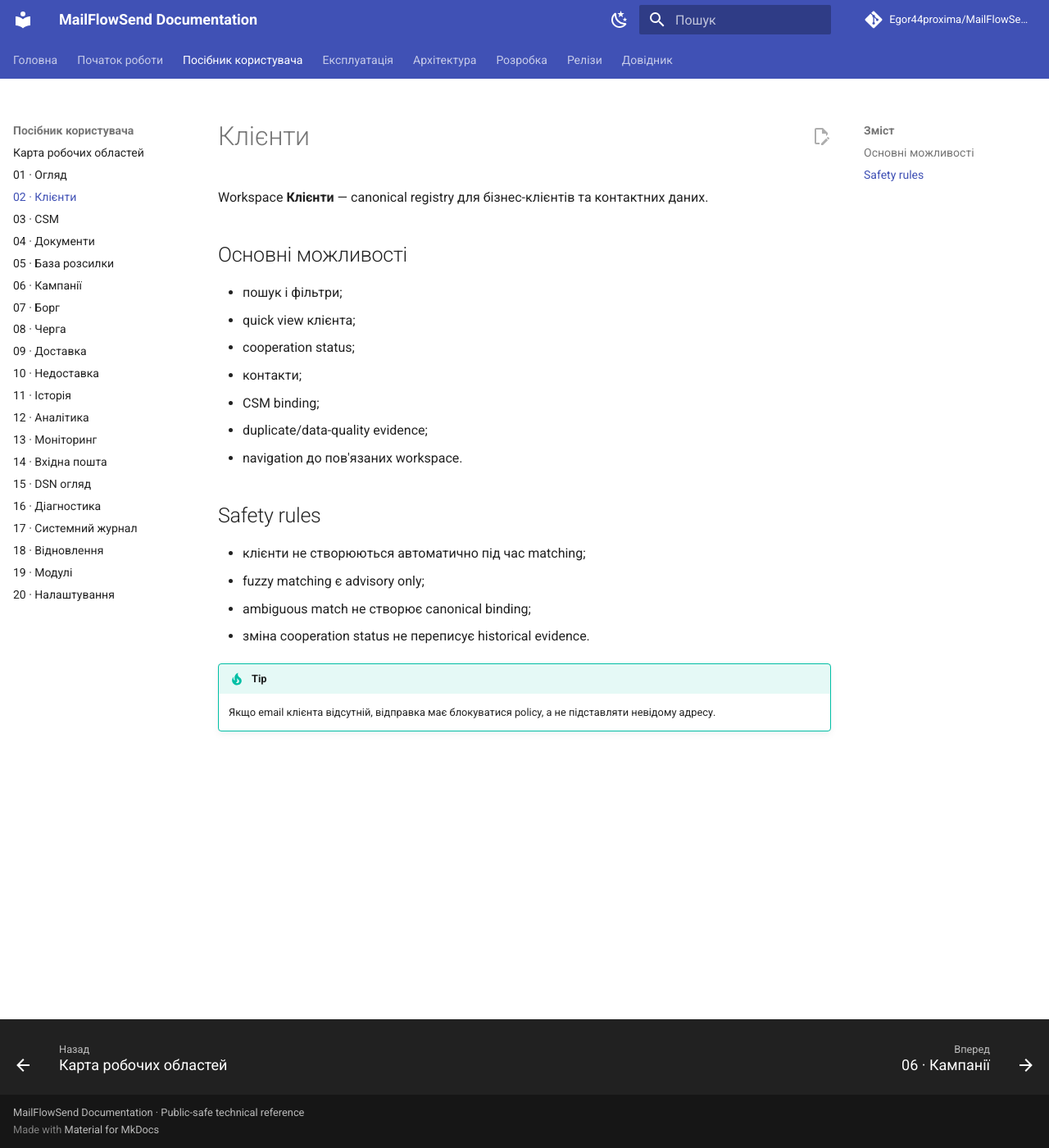
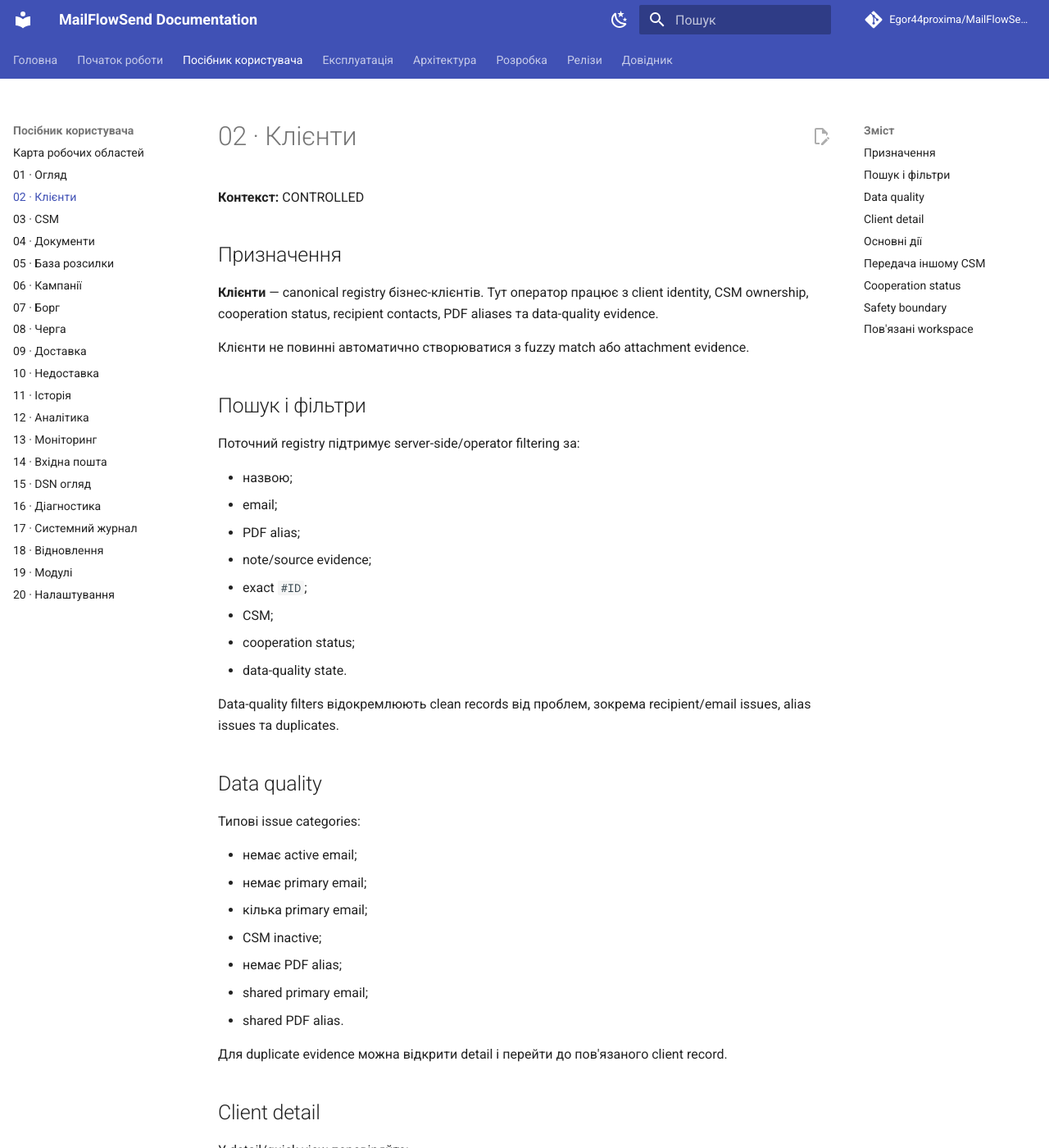
Before and after one commit to Egor44proxima/MailFlowSend-Docs, an MkDocs documentation site: the page built from docs/user-guide/clients.md, in a window 1280 px wide and 1400 px high. Shown: the whole window at 82% size. Built offline with MkDocs 1.6.1 and Material for MkDocs 9.7.7, drawn with Linux system fonts in a browser that asks for light colours; comment, search, counter and statistics services are not loaded; some of the changed text lies outside the part shown.

Commit message:
docs: expand manual workspaces 01-05

```diff
--- a/docs/user-guide/clients.md
+++ b/docs/user-guide/clients.md
@@ -1,23 +1,95 @@
-# Клієнти
+# 02 · Клієнти
 
-Workspace **Клієнти** — canonical registry для бізнес-клієнтів та контактних даних.
+**Контекст:** CONTROLLED
 
-## Основні можливості
+## Призначення
 
-- пошук і фільтри;
-- quick view клієнта;
+**Клієнти** — canonical registry бізнес-клієнтів. Тут оператор працює з client identity, CSM ownership, cooperation status, recipient contacts, PDF aliases та data-quality evidence.
+
+Клієнти не повинні автоматично створюватися з fuzzy match або attachment evidence.
+
+## Пошук і фільтри
+
+Поточний registry підтримує server-side/operator filtering за:
+
+- назвою;
+- email;
+- PDF alias;
+- note/source evidence;
+- exact `#ID`;
+- CSM;
 - cooperation status;
-- контакти;
-- CSM binding;
-- duplicate/data-quality evidence;
-- navigation до пов'язаних workspace.
+- data-quality state.
 
-## Safety rules
+Data-quality filters відокремлюють clean records від проблем, зокрема recipient/email issues, alias issues та duplicates.
 
-- клієнти не створюються автоматично під час matching;
-- fuzzy matching є advisory only;
-- ambiguous match не створює canonical binding;
-- зміна cooperation status не переписує historical evidence.
+## Data quality
 
-!!! tip
-    Якщо email клієнта відсутній, відправка має блокуватися policy, а не підставляти невідому адресу.
+Типові issue categories:
+
+- немає active email;
+- немає primary email;
+- кілька primary email;
+- CSM inactive;
+- немає PDF alias;
+- shared primary email;
+- shared PDF alias.
+
+Для duplicate evidence можна відкрити detail і перейти до пов'язаного client record.
+
+## Client detail
+
+У detail/quick view перевіряйте:
+
+- canonical client ID;
+- display name;
+- CSM;
+- cooperation status;
+- primary/active contacts;
+- aliases;
+- data-quality evidence;
+- audit/history для контрольованих змін.
+
+## Основні дії
+
+Залежно від стану запису UI дозволяє:
+
+- відкрити client detail;
+- керувати контактами;
+- змінювати cooperation status через explicit action;
+- передати клієнта іншому CSM;
+- переглядати duplicate/data-quality evidence;
+- виконувати accepted legacy import/reconciliation flow.
+
+## Передача іншому CSM
+
+Canonical transfer змінює **ownership**, а не client identity.
+
+~~~text
+client ID              зберігається
+contacts               зберігаються
+PDF aliases            зберігаються
+historical evidence    зберігається
+current CSM            змінюється
+~~~
+
+Для transfer потрібні valid target CSM та explicit reason. Transfer audit є окремим evidence.
+
+## Cooperation status
+
+Статус **Припинено / STOPPED** блокує майбутню участь у відповідних send flows згідно з campaign/preflight policy. Зміна current status не переписує історичні dispatch/send records.
+
+## Safety boundary
+
+- **No auto-create clients.**
+- **Fuzzy matching advisory only.**
+- Ambiguous evidence не створює canonical binding.
+- Client editing не повинно переписувати frozen dispatch або History.
+- Shared email/alias evidence потрібно review'ити, а не автоматично “виправляти”.
+
+## Пов'язані workspace
+
+- **CSM** — ownership та manager scope.
+- **Документи** — attachment/client matching.
+- **Кампанії** — audience formation.
+- **Історія** — historical send evidence.
```
Also changed, not shown: docs/user-guide/csm.md (added, +61 -0 lines), docs/user-guide/documents.md (added, +68 -0 lines), docs/user-guide/index.md (+37 -4 lines), docs/user-guide/mailing-base.md (added, +64 -0 lines), docs/user-guide/overview.md (added, +55 -0 lines).
